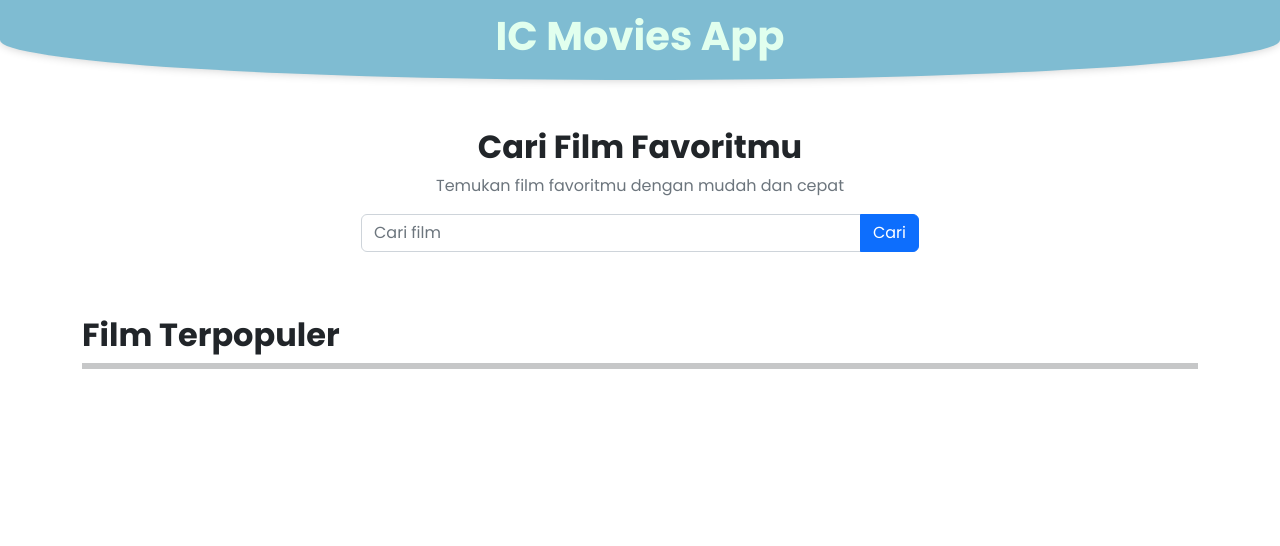
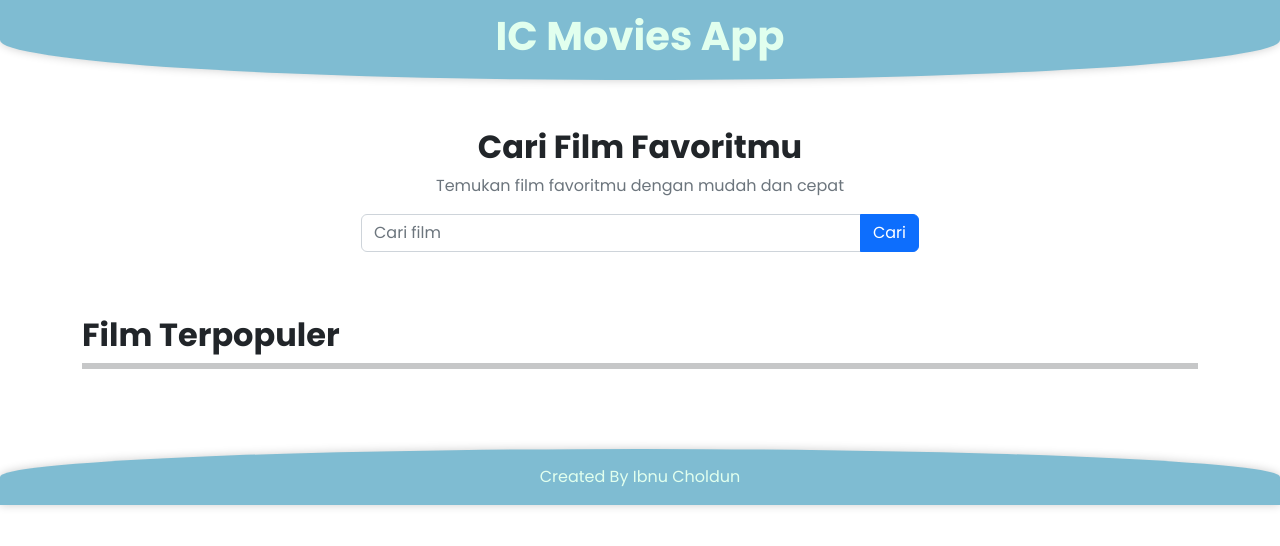
Before and after one commit to ibnucholdun/TPA-3-Movies-App, a plain HTML site: page index.html in a window 1280 px wide. Drawn offline with nearby package versions, Linux system fonts and the light colour scheme; no server answers.

Commit message:
membuat footer

```diff
--- a/index.html
+++ b/index.html
@@ -49,6 +49,9 @@
             </article>
         </section>
     </main>
+    <footer class="mt-5">
+        <p class="text-center m-0 p-3">Created By Ibnu Choldun</p>
+    </footer>
     <script src="script.js"></script>
 </body>
 </html>
--- a/style.css
+++ b/style.css
@@ -35,3 +35,15 @@ header div h1{
   z-index: 1;
   border-radius: 0 0.5em;
 }
+
+/* FOOTER */
+footer{
+  background-color: #7FBCD2;
+  border-top-left-radius: 50%;
+  border-top-right-radius: 50%;
+  box-shadow: 0 0 10px 0 rgba(0, 0, 0, 0.2);
+}
+
+footer p{
+  color: #E1FFEE;
+}
```
